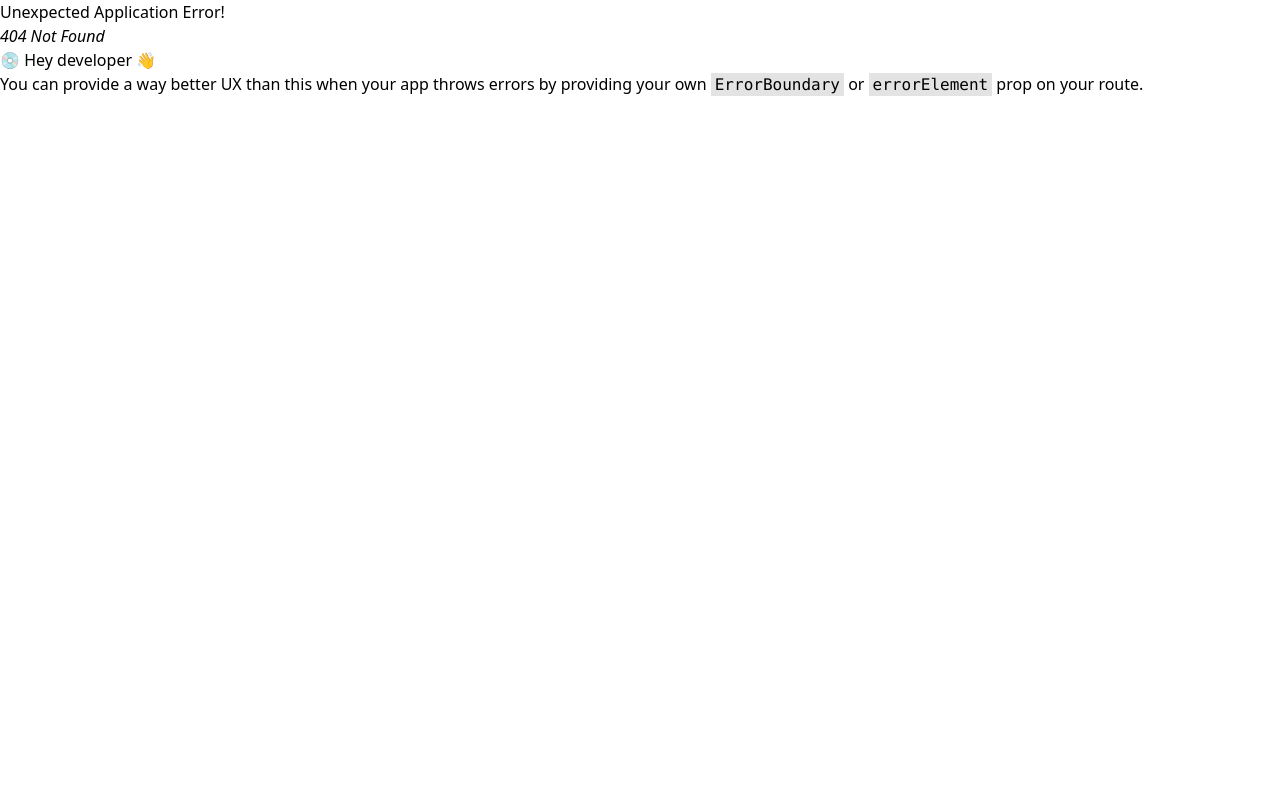
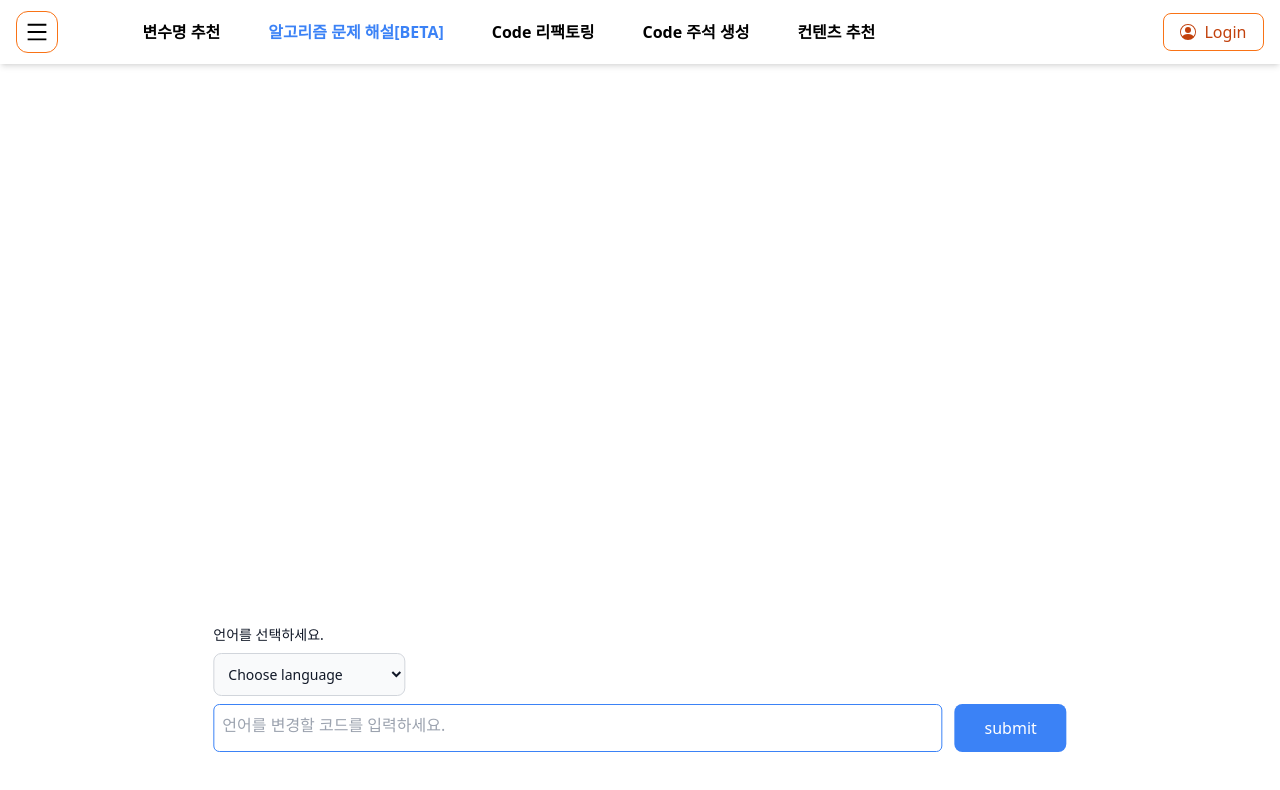
Before and after one commit to Team-Dasom/co-re-websites, a React (Create React App) app: page /solve-algorithm in a window 1280 px wide. Before the commit this address had no page. Shown: the top 790 px of the page. Built offline with nearby package versions, Linux system fonts and the light colour scheme.

Commit message:
:recycle: [REFACTOR] header 텍스트 변경 및 파일명 변경

```diff
--- a/src/pages/ChangeCodeLanguagePage.js
+++ b/src/pages/SolveAlgorithmPage.js
@@ -7,7 +7,7 @@ import Answer from 'components/conversation/Conversation';
 import ScrollToBottom from 'react-scroll-to-bottom';
 import axios from 'axios';
 
-export default function ChangeCodeLanguage() {
+export default function SolveAlgorithm() {
   const languageList = ['C', 'C#', 'C++', 'Dart', 'Go', 'Java', 'Javascript', 'typescript', 'kotlin'];
   const { register, handleSubmit, reset, getValues } = useForm();
   const conversation = useSelector(
--- a/src/router.js
+++ b/src/router.js
@@ -2,13 +2,13 @@
 import MyPage from 'pages/MyPage';
 import Main from 'pages/MainPage';
 import RecommandVariableName  from 'pages/RecommandVariableNamePage';
-import ChangeCodeLanguage from 'pages/ChangeCodeLanguagePage';
 import RefactorCode from 'pages/RefactorCodePage';
 import AddComment from 'pages/AddCommentPage';
 import RecommandContent from 'pages/RecommandContentPage';
 import KakaoRedirect from 'components/Login/KakaoRedirect';
 import { createBrowserRouter } from 'react-router-dom';
 import Header from 'components/Header/Header';
+import SolveAlgorithm from 'pages/SolveAlgorithmPage';
 
 
 const routerData = [
@@ -28,10 +28,10 @@ const routerData = [
   },
   {
     id: 2,
-    path: '/change-language',
-    element: <ChangeCodeLanguage />,
+    path: '/solve-algorithm',
+    element: <SolveAlgorithm />,
     withAuth: false,
-    label: 'Code 언어 변경',
+    label: '알고리즘 문제 해설[BETA]',
     isMenu: true,
   },
   {
```
